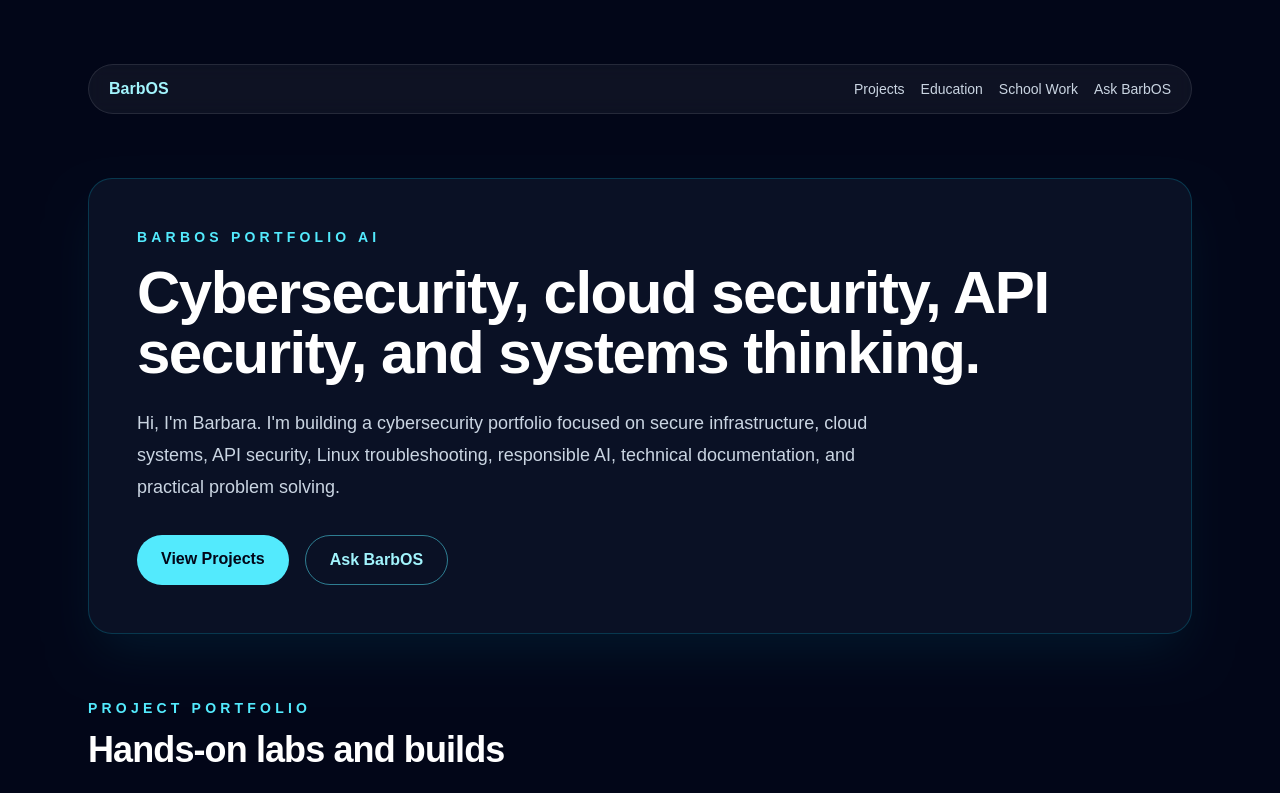
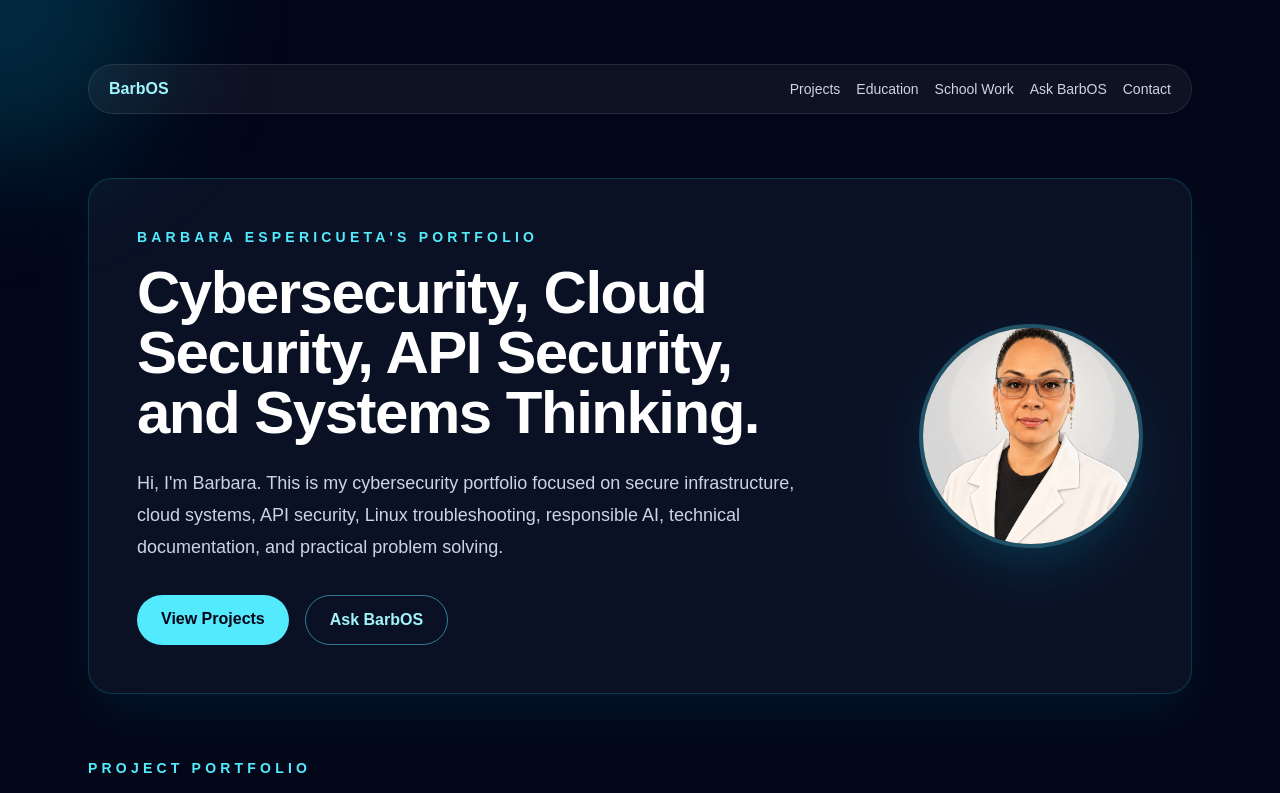
Before and after one commit to BarbaraAnnXD/barbos-portfolio-ai, a Next.js app: page / in a window 1280 px wide. Shown: the top 793 px of the page. Built offline with nearby package versions, Linux system fonts and the light colour scheme.

Commit message:
Remove quick stats section

```diff
--- a/app/page.tsx
+++ b/app/page.tsx
@@ -122,14 +122,6 @@ const targetRoles = [
   "Vulnerability Management Analyst",
 ];
 
-const sampleQuestions = [
-  "What cybersecurity projects has Barbara built?",
-  "Why does cloud security fit her career direction?",
-  "What school projects support her systems background?",
-  "How does hands-on repair work connect to cybersecurity?",
-  "What roles is Barbara targeting?",
-];
-
 function SectionHeading({
   eyebrow,
   title,
@@ -154,7 +146,10 @@ function SectionHeading({
 
 export default function Home() {
   return (
-    <main className="min-h-screen bg-slate-950 text-white">
+    <main className="relative min-h-screen overflow-hidden bg-slate-950 text-white">
+      <div className="pointer-events-none absolute left-[-10rem] top-[-10rem] h-80 w-80 rounded-full bg-cyan-500/20 blur-3xl" />
+      <div className="pointer-events-none absolute bottom-20 right-[-8rem] h-96 w-96 rounded-full bg-purple-500/20 blur-3xl" />
+
       <section className="mx-auto flex max-w-6xl flex-col gap-16 px-6 py-10 md:py-16">
         <nav className="flex flex-wrap items-center justify-between gap-4 rounded-full border border-white/10 bg-white/5 px-5 py-3 backdrop-blur">
           <p className="font-bold text-cyan-200">BarbOS</p>
@@ -171,23 +166,29 @@ export default function Home() {
             <a href="#assistant" className="hover:text-cyan-200">
               Ask BarbOS
             </a>
+            <a href="#contact" className="hover:text-cyan-200">
+              Contact
+            </a>
           </div>
         </nav>
 
         <section className="rounded-3xl border border-cyan-400/20 bg-slate-900/70 p-8 shadow-2xl shadow-cyan-500/10 md:p-12">
+          <div className="grid gap-8 md:grid-cols-[1.4fr_0.6fr] md:items-center">
+            <div>
               <p className="mb-4 text-sm font-semibold uppercase tracking-[0.3em] text-cyan-300">
-            BarbOS Portfolio AI
+                Barbara Espericueta's Portfolio
               </p>
 
               <h1 className="mb-6 max-w-5xl text-4xl font-bold tracking-tight md:text-6xl">
-            Cybersecurity, cloud security, API security, and systems thinking.
+                Cybersecurity, Cloud Security, API Security, and Systems
+                Thinking.
               </h1>
 
               <p className="max-w-3xl text-lg leading-8 text-slate-300">
-            Hi, I&apos;m Barbara. I&apos;m building a cybersecurity portfolio
-            focused on secure infrastructure, cloud systems, API security,
-            Linux troubleshooting, responsible AI, technical documentation, and
-            practical problem solving.
+                Hi, I&apos;m Barbara. This is my cybersecurity
+                portfolio focused on secure infrastructure, cloud systems, API
+                security, Linux troubleshooting, responsible AI, technical
+                documentation, and practical problem solving.
               </p>
 
               <div className="mt-8 flex flex-wrap gap-4">
@@ -204,6 +205,16 @@ export default function Home() {
                 >
                   Ask BarbOS
                 </a>
+              </div>
+            </div>
+
+            <div className="flex justify-center md:justify-end">
+              <img
+                src="/barbara-profile.png"
+                alt="Barbara profile photo"
+                className="h-56 w-56 rounded-full border-4 border-cyan-300/30 object-cover shadow-2xl shadow-cyan-500/20"
+              />
+            </div>
           </div>
         </section>
 
@@ -332,37 +343,10 @@ export default function Home() {
           id="assistant"
           className="rounded-3xl border border-purple-400/20 bg-purple-950/30 p-8"
         >
-          <p className="mb-3 text-sm font-semibold uppercase tracking-[0.3em] text-purple-300">
-            Ask BarbOS
-          </p>
 
           <h2 className="mb-4 text-3xl font-bold">
-            Portfolio AI assistant coming next
+            Portfolio AI Assistant
           </h2>
-
-          <p className="mb-6 max-w-3xl leading-8 text-slate-300">
-            BarbOS will answer questions about my cybersecurity labs, cloud
-            security notes, API security learning, Linux/Docker troubleshooting,
-            school projects, training, career story, and target roles using an
-            approved public knowledge base.
-          </p>
-
-          <div className="rounded-2xl border border-white/10 bg-slate-950 p-5">
-            <p className="mb-4 text-sm font-semibold text-cyan-300">
-              Example questions:
-            </p>
-
-            <div className="grid gap-3 md:grid-cols-2">
-              {sampleQuestions.map((question) => (
-                <div
-                  key={question}
-                  className="rounded-xl border border-white/10 bg-white/5 px-4 py-3 text-sm text-slate-300"
-                >
-                  {question}
-                </div>
-              ))}
-            </div>
-          </div>
 
           <div className="mt-6">
             <BarbOSChat />
--- a/knowledge/certificates-and-training.md
+++ b/knowledge/certificates-and-training.md
@@ -96,3 +96,24 @@ The SSCP training series supports a broad security foundation across access cont
 The ethics and AI training supports responsible technology use, professional judgment, trust-building, and safe AI system design.
 
 The career development and critical thinking training supports communication, decision-making, collaboration, and continuous learning.
+
+## Awarded Academic Certificates
+
+Barbara has earned the following academic certificates through DeVry University:
+
+- Undergraduate Certificate in Information Technology Essentials — Awarded December 21, 2024, With Honors
+- Undergraduate Certificate in Cyber Security — Awarded March 1, 2025, With Honors
+
+These are academic certificates, not vendor certification exams. They should still be included as completed credentials because they were formally awarded by the university.
+
+Barbara also earned an Associate of Applied Science in Cybersecurity and Networking, awarded October 25, 2025, With Honors.
+
+## Certification Answer Rule
+
+If asked what certificates or certifications Barbara has, BarbOS should clearly separate:
+
+1. Awarded academic certificates
+2. Professional development and training courses
+3. Vendor or industry certifications
+
+BarbOS should say that Barbara has academic certificates in Cyber Security and Information Technology Essentials. BarbOS should not claim vendor certifications unless a completed certification exam is documented.
```
Also changed, not shown: public/barbara-profile.png (added). Lines whose indentation alone changed are shown as unchanged.
